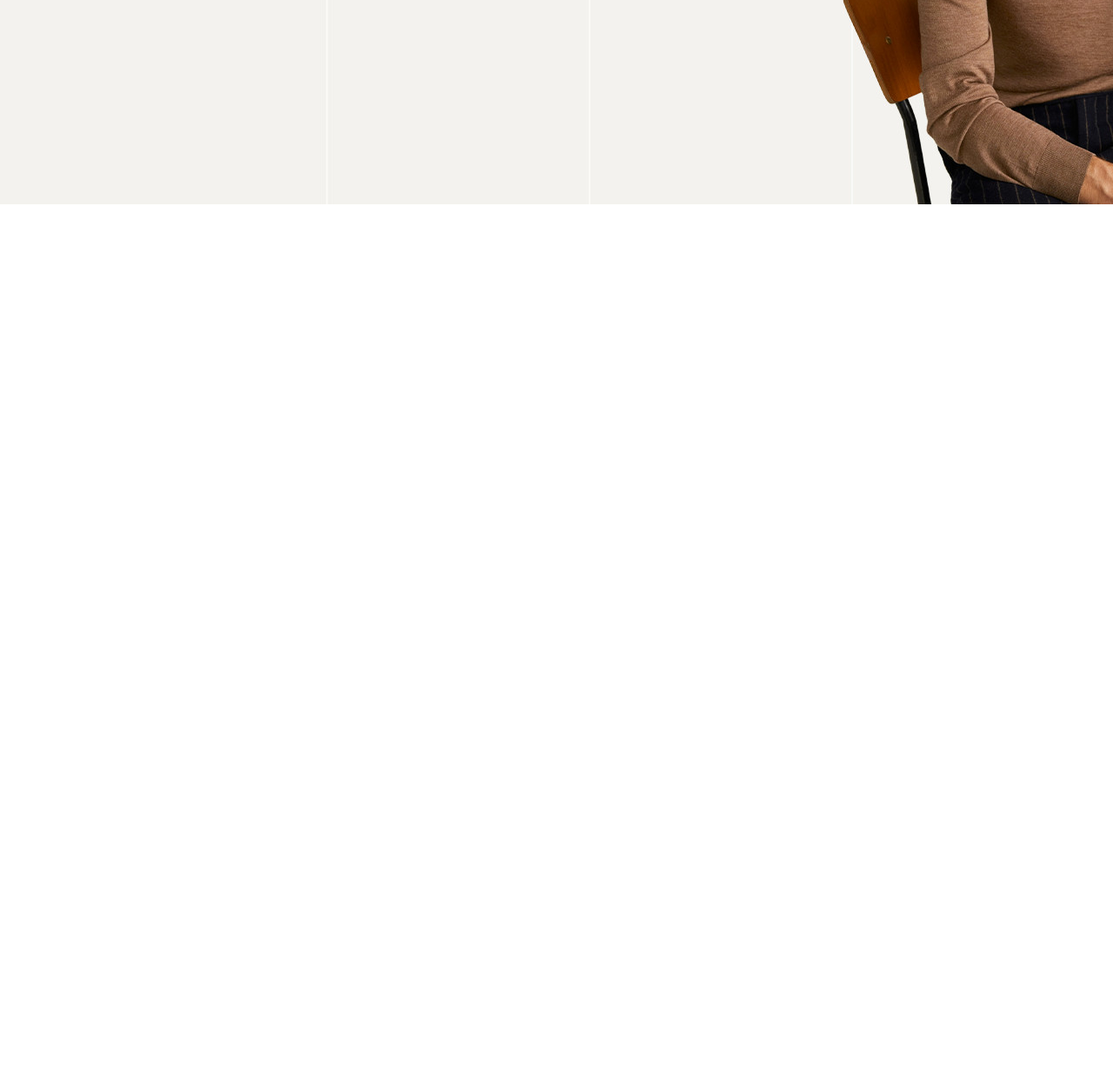
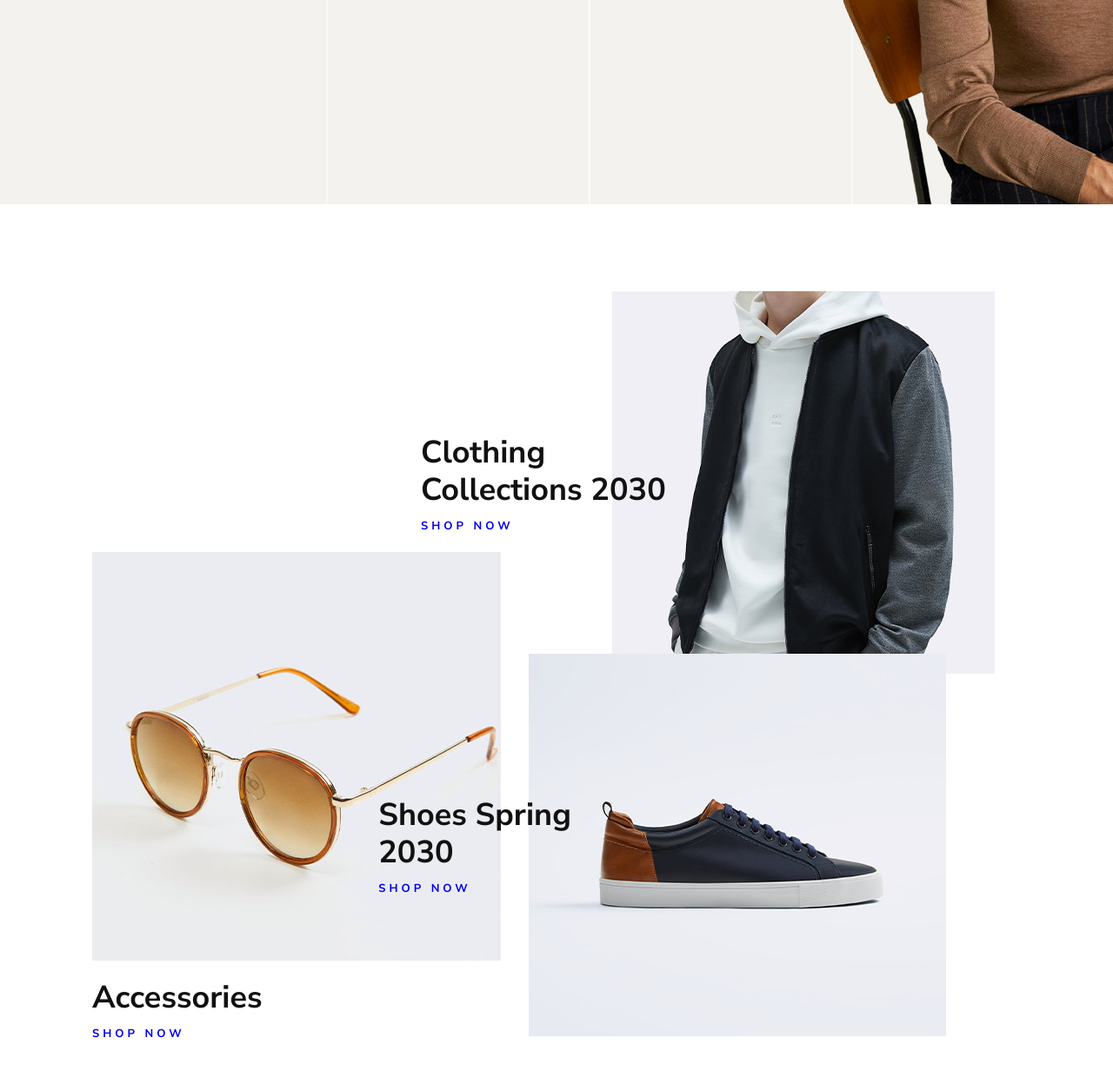
Before and after one commit to empty240602/project, a plain HTML site: page index.html in a window 1280 px wide. Shown: the part 686-1918 px from the top of the page at 87% size. Before the commit the page ends 921 px from the top, so only its background shows below. Drawn offline with Linux system fonts and the light colour scheme.

Commit message:
tạo banner

```diff
--- a/assets/css/styles.css
+++ b/assets/css/styles.css
@@ -33,6 +33,7 @@ a {
 .row {
     display: flex;
     justify-content: space-between;
+    flex-wrap: wrap;
     align-items: center;
 }
 
@@ -144,3 +145,90 @@ a {
     color: #fff;
     letter-spacing: 4px;
 }
+
+/* Banner */
+
+.banner {
+    position: relative;
+    padding-top: 100px;
+    padding-bottom: 100px;
+}
+.banner-clothing {
+    position: absolute;
+    left: 55%;
+    top: 100px;
+    display: flex;
+    align-items: center;
+}
+
+.banner-title {
+    position: absolute;
+    top: 50%;
+    transform: translateY(-50%);
+    left: -50%;
+    font-weight: 700;
+    line-height: 1.2;
+    color: #111;
+}
+
+.banner-heading {
+    font-size: 36px;
+    margin-bottom: 10px;
+}
+
+.banner-link {
+    font-size: 13px;
+    letter-spacing: 4px;
+}
+
+.banner-assessories {
+    position: absolute;
+    top: 50vh;
+    right: 55%;
+    display: flex;
+    align-items: flex-end;
+}
+
+.banner-assessories__title {
+    position: absolute;
+    bottom: -90px;
+    font-weight: 700;
+    line-height: 1.2;
+    color: #111;
+}
+
+.banner-assessories__heading {
+    font-size: 36px;
+    margin-bottom: 10px;
+}
+
+.banner-assessories__link {
+    font-size: 13px;
+    letter-spacing: 4px;
+}
+
+.banner-shoes {
+    position: absolute;
+    bottom: -95vh;
+    right: 15%;
+    display: flex;
+    align-items: center;
+}
+
+.banner-shoes__title {
+    position: absolute;
+    left: -36%;
+    font-weight: 700;
+    line-height: 1.2;
+    color: #111;
+}
+
+.banner-shoes__heading {
+    font-size: 36px;
+    margin-bottom: 10px;
+}
+
+.banner-shoes__link {
+    font-size: 13px;
+    letter-spacing: 4px;
+}
--- a/index.html
+++ b/index.html
@@ -140,7 +140,7 @@
                 </div>
             </nav>
         </header>
-        <main>
+        <main style="height: 3000px">
             <section class="hero">
                 <div class="container">
                     <div class="row">
@@ -168,7 +168,37 @@
              <section class="banner">
                 <div class="container">
                     <div class="row">
+                        <div class="banner-clothing">
+                            <div class="banner-title">
+                                <h2 class="banner-heading">Clothing <br> Collections 2030</h2>
+                                <a href="#" class="banner-link">SHOP NOW</a>
+                            </div>
+                            <div class="banner-img">
+                                <img src="./assets/img/banner/banner-1.jpg" alt="clothing">
+                            </div>
+                        </div>
 
+                        <!-- banner 2 -->
+                        <div class="banner-assessories">
+                            <div class="banner-assessories__title">
+                                <h2 class="banner-assessories__heading">Accessories</h2>
+                                <a href="#" class="banner-assessories__link">SHOP NOW</a>
+                            </div>
+                            <div class="banner-img">
+                                <img src="./assets/img/banner/banner-2.jpg" alt="clothing">
+                            </div>
+                        </div>
+
+                        <!-- banner 3 -->
+                         <div class="banner-shoes">
+                            <div class="banner-shoes__title">
+                                <h2 class="banner-shoes__heading">Shoes Spring <br>2030</h2>
+                                <a href="#" class="banner-shoes__link">SHOP NOW</a>
+                            </div>
+                            <div class="banner-img">
+                                <img src="./assets/img/banner/banner-3.jpg" alt="clothing">
+                            </div>
+                         </div>
                     </div>
              </section>
         </main>
```
